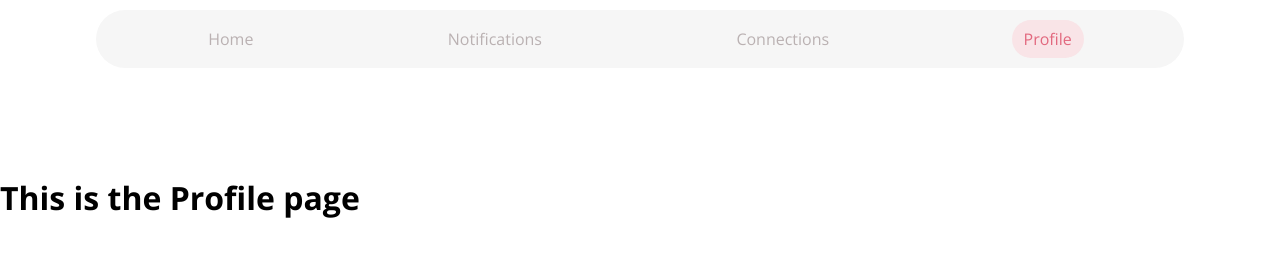
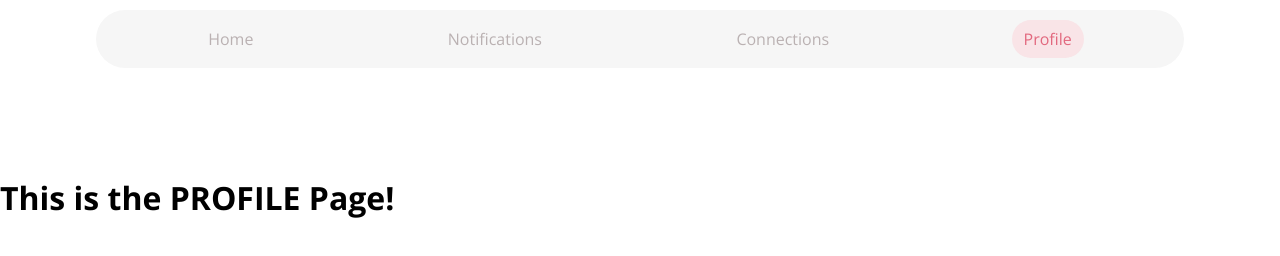
Before and after one commit to MerjemeBajrami/DS_FrontEnd_Project, a plain HTML site: page profile.html in a window 1280 px wide. Drawn offline with nearby package versions, Linux system fonts and the light colour scheme; files whose address does not match are found by name.

```diff
--- a/profile.html
+++ b/profile.html
@@ -14,7 +14,7 @@
     </header>
     <br><br><br><br><br><br><br><br>
     <main>
-        <h1>This is the Profile page</h1>
+        <h1>This is the PROFILE Page!</h1>
     </main>
     <script src="nav_home/nav_home.js"></script>
 </body>
```
